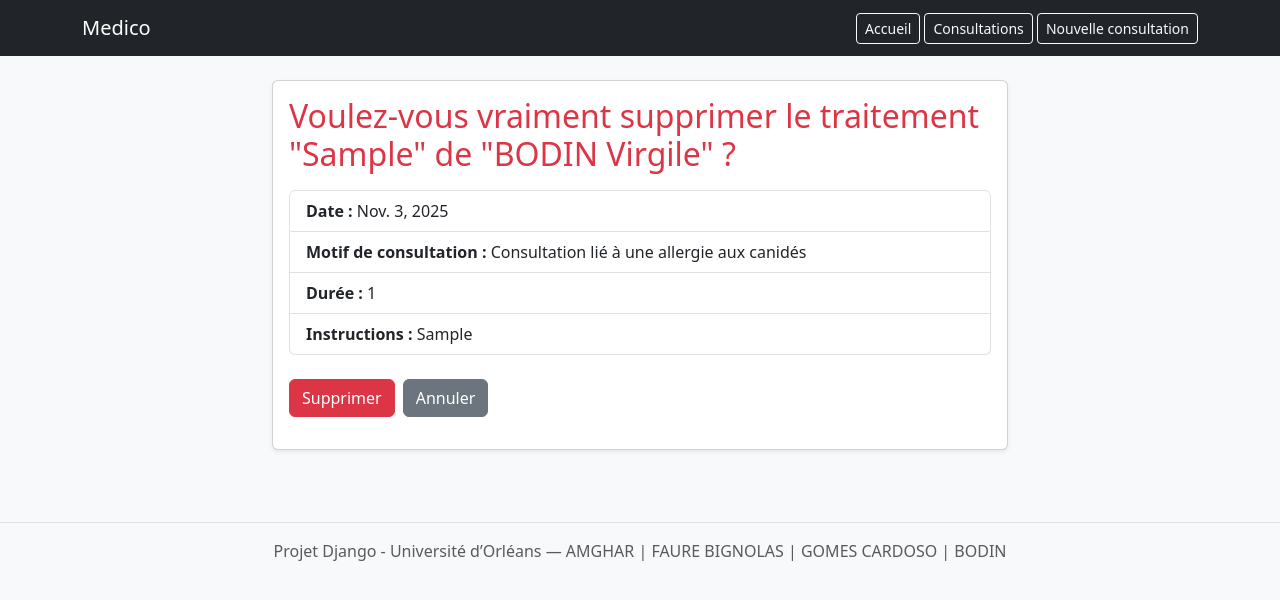
After one commit to Hickstead00/projet_medico_semestre5, a Django app: page /supprimer_traitement/1/ in a window 1280 px wide. The commit adds this page. Shown: the top 600 px of the page. Run offline with Django 5.2, Linux system fonts and the light colour scheme; data comes from the database, SQL or seed files in the repository; tables that the repository leaves empty hold one stand-in row (values such as "Sample post"); some libraries are stand-ins or nearby versions.

Commit message:
Question 12 (part 3) : ajout de la fonctionnalité de suppréssion d'un traitement. Vue/Template/Url liés

```diff
--- a/medico/templates/medico/consultations.html
+++ b/medico/templates/medico/consultations.html
@@ -47,7 +47,7 @@
 
         <div class="mt-3 d-flex gap-2">
             <button class="btn btn-sm btn-warning" disabled>Modifier</button>
-            <button class="btn btn-sm btn-danger" disabled>Supprimer</button>
+            <a href= "{% url 'supprimer_traitement' traitement.id %}" class="btn btn-secondary flex-grow-1">Supprimer</a>
         </div>
     </div>
 </div>
--- /dev/null
+++ b/medico/templates/medico/supprimer_traitement.html
@@ -0,0 +1,32 @@
+{% extends "medico/base.html" %}
+{% load django_bootstrap5 %}
+
+{% block title %}Supprimer traitement{% endblock %}
+
+{% block content %}
+<div class="row justify-content-center">
+    <div class="col-md-8">
+        <div class="card shadow-sm mb-4">
+            <div class="card-body">
+                <h2 class="card-title text-danger mb-3">
+                    Voulez-vous vraiment supprimer le traitement "{{traitement.medicament}}" de "{{ traitement.consultation.patient_nom }} {{ traitement.consultation.patient_prenom }}" ?
+                </h2>
+
+                <ul class="list-group mb-4">
+                    <li class="list-group-item"><b>Date : </b>{{ traitement.consultation.date_consultation }}</li>
+                    <li class="list-group-item"><b>Motif de consultation : </b>{{ traitement.consultation.description }}</li>
+                    <li class="list-group-item"><b>Durée : </b>{{ traitement.duree_en_jours }}</li>
+                    <li class="list-group-item"><b>Instructions : </b>{{ traitement.instructions_utilisations }}</li>
+
+                </ul>
+
+                <form method="POST" class="d-flex gap-2">
+                    {% csrf_token %}
+                    <button type="submit" name="delete" class="btn btn-danger">Supprimer</button>
+                    <a href="{% url 'consultation' traitement.consultation.id  %}" class="btn btn-secondary">Annuler</a>
+                </form>
+            </div>
+        </div>
+    </div>
+</div>
+{% endblock %}
--- a/medico/urls.py
+++ b/medico/urls.py
@@ -10,4 +10,5 @@ urlpatterns = [
     path("changer_consultation/<int:consultation_id>/",views.changer_consultation, name="changer_consultation"),
     path('', views.accueil, name="accueil"),
     path('nouveau_traitement/<int:consultation_id>/',views.nouveau_traitement,name="nouveau_traitement"),
+    path('supprimer_traitement/<int:traitement_id>/',views.supprimer_traitement,name="supprimer_traitement")
 ]
--- a/medico/views.py
+++ b/medico/views.py
@@ -72,3 +72,10 @@ def nouveau_traitement(request,consultation_id):
     else:
         form= TraitementForm()
     return render(request,f"medico/nouveau_traitement.html",{'form':form, "consultation_id":consultation_id})
+
+def supprimer_traitement(request,traitement_id):
+    traitement=get_object_or_404(Traitement,pk=traitement_id)
+    if request.method =="POST":
+        traitement.delete()
+        return redirect('consultation', consultation_id = traitement.consultation.id)
+    return render(request,"medico/supprimer_traitement.html",{"traitement":traitement})
```
Also changed, not shown: README.md.
